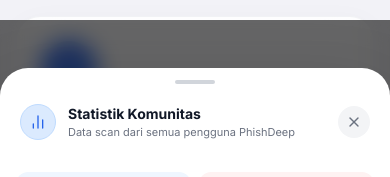
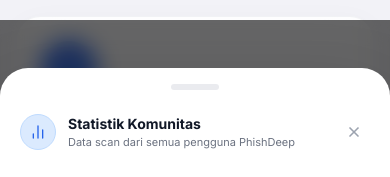
Before and after one commit to Tanmsyffa/phishdeep, a Next.js app: page /dashboard in a window 390 px wide. Both pictures are taken after a click on the button "Statistik Komunitas". Shown: the top 177 px of the page. Built offline with nearby package versions, Linux system fonts and the light colour scheme; no server answers.

Commit message:
style: enhance StatisticsModal drag handle and close button for cleaner mobile UI

```diff
--- a/components/ui/StatisticsModal.tsx
+++ b/components/ui/StatisticsModal.tsx
@@ -132,8 +132,8 @@ export default function StatisticsModal({ isOpen, onClose, stats, scans = [] }:
         bg-white dark:bg-[#1c1c1e]">
 
         {/* Drag handle (mobile) */}
-        <div className="sm:hidden flex justify-center pt-3 pb-1 shrink-0">
-          <div className="w-10 h-1 rounded-full bg-gray-300 dark:bg-white/20" />
+        <div className="sm:hidden flex justify-center pt-4 pb-2 shrink-0">
+          <div className="w-12 h-1.5 rounded-full bg-gray-200/80 dark:bg-white/[0.12]" />
         </div>
 
         {/* Header */}
@@ -149,10 +149,10 @@ export default function StatisticsModal({ isOpen, onClose, stats, scans = [] }:
           </div>
           <button
             onClick={onClose}
-            className="w-8 h-8 flex items-center justify-center rounded-full bg-gray-100 dark:bg-white/10 hover:bg-gray-200 dark:hover:bg-white/20 text-gray-500 dark:text-gray-400 hover:text-gray-900 dark:hover:text-white transition-all"
+            className="w-8 h-8 flex items-center justify-center rounded-full text-gray-400 hover:bg-gray-100 dark:hover:bg-white/10 hover:text-gray-800 dark:hover:text-white transition-colors"
             aria-label="Tutup"
           >
-            <X className="w-4 h-4" />
+            <X className="w-4 h-4" strokeWidth={2.5} />
           </button>
         </div>
 
```
